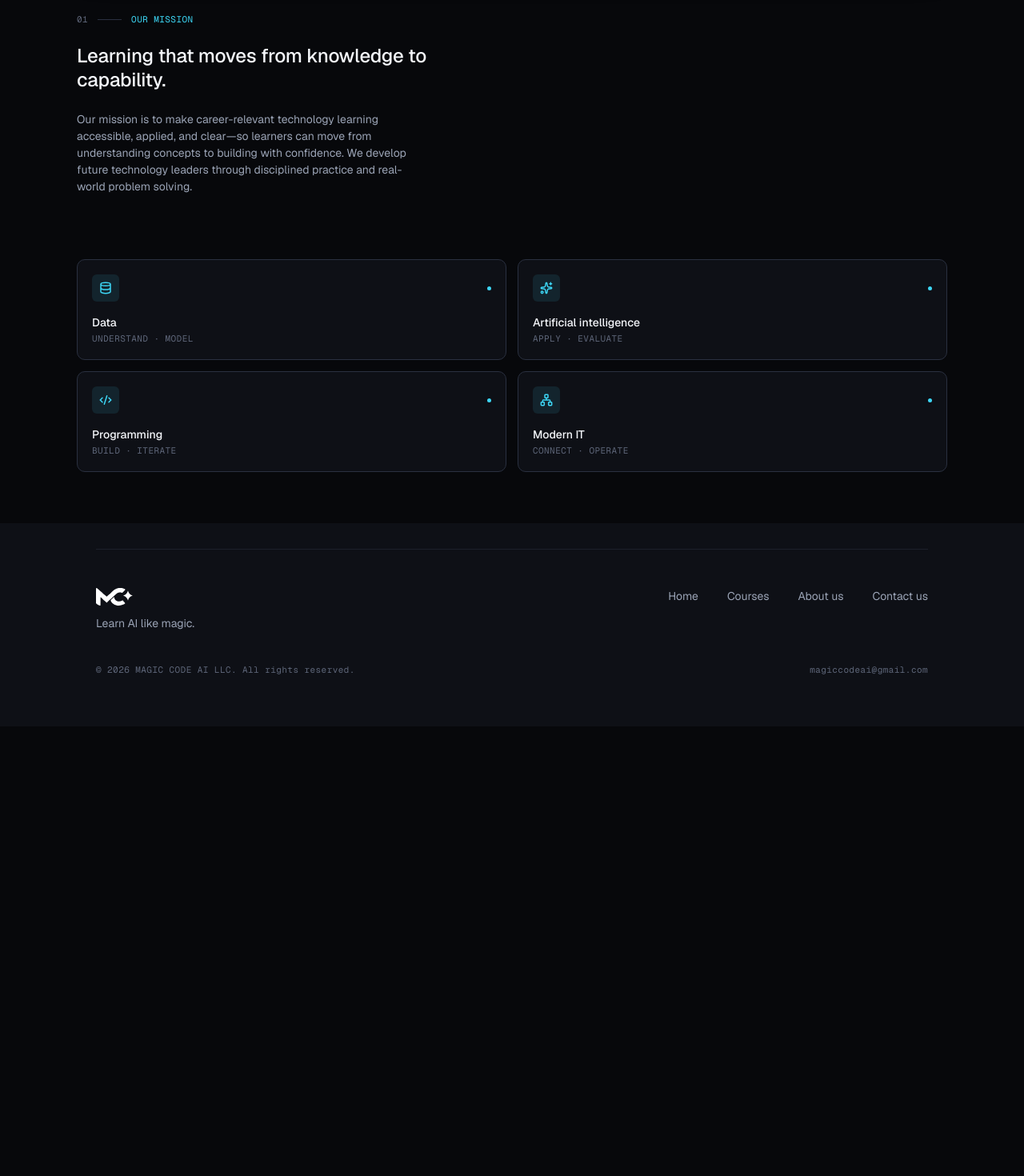
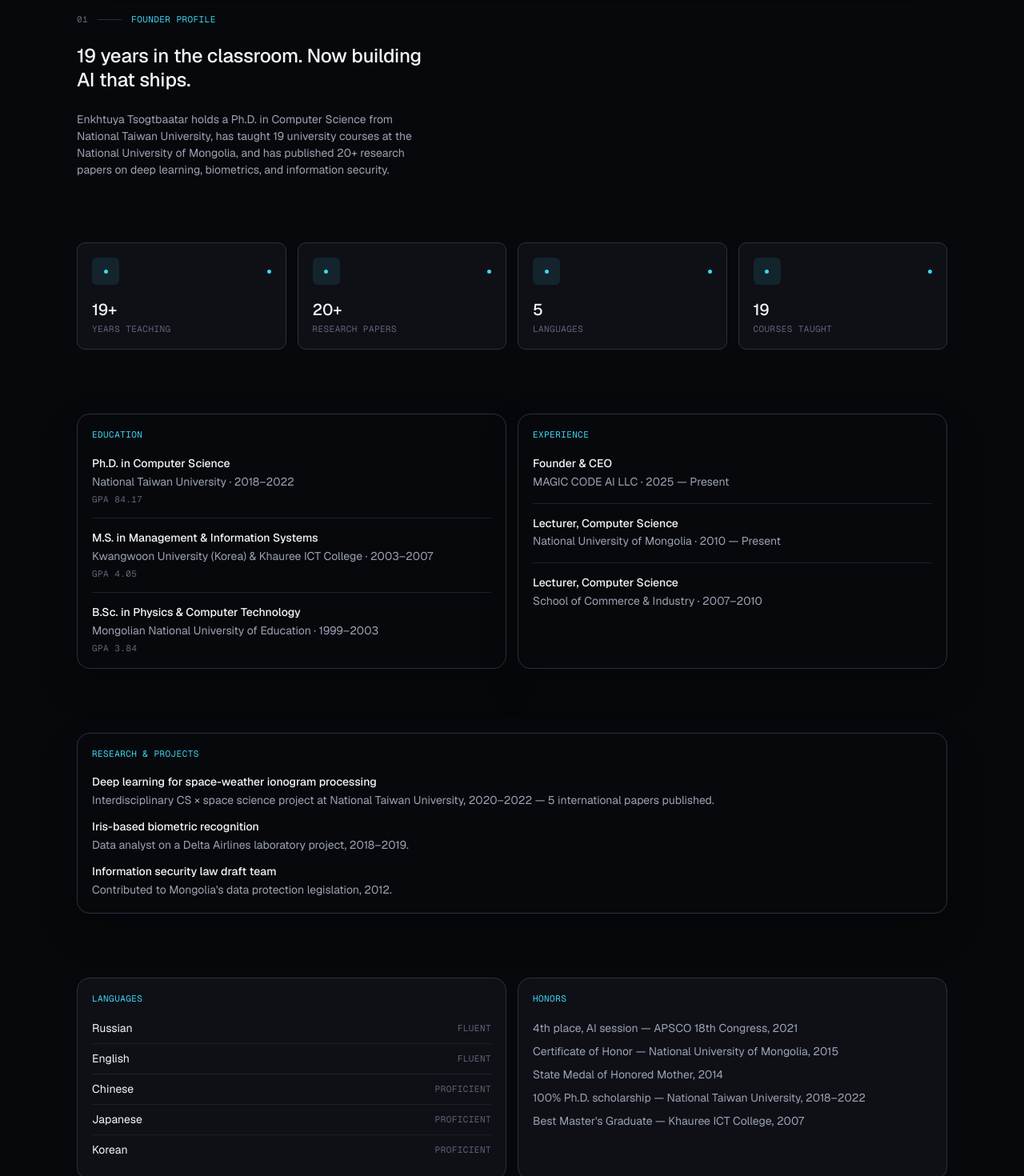
Before and after one commit to Surneke/Magic-ai, a Next.js app: page /about-us in a window 1280 px wide. Shown: the part 800-2270 px from the top of the page at 80% size. Before the commit the page ends 1708 px from the top, so only its background shows below. Built offline with nearby package versions, Linux system fonts and the light colour scheme.

Commit message:
test - fix: About Us -> Page, CV details added

```diff
--- a/app/about-us/page.tsx
+++ b/app/about-us/page.tsx
@@ -7,7 +7,7 @@ import { Icon, sectionX } from "../_components/ui"
 export const metadata: Metadata = {
   title: "About us — MAGIC CODE AI",
   description:
-    "MAGIC CODE AI is an education and technology organization helping learners build practical skills in data, AI, programming, and modern IT."
+    "MAGIC CODE AI is led by Enkhtuya Tsogtbaatar, Ph.D. (National Taiwan University), a computer science lecturer with 19+ years of teaching experience at the National University of Mongolia and 20+ published research papers in deep learning, biometrics, and information security."
 }
 
 const disciplines = [
@@ -88,6 +88,198 @@ export default function AboutUs() {
             <div className='flex items-center gap-3'>
               <span className='text-caption text-ink-3'>01</span>
               <div className='h-px w-[30px] bg-line-strong' />
+              <span className='text-caption text-cyan'>FOUNDER PROFILE</span>
+            </div>
+            <h2 className='text-h3 text-ink'>
+              19 years in the classroom. Now building AI that ships.
+            </h2>
+            <p className='text-body-s text-ink-2'>
+              Enkhtuya Tsogtbaatar holds a Ph.D. in Computer Science from
+              National Taiwan University, has taught 19 university courses at
+              the National University of Mongolia, and has published 20+
+              research papers on deep learning, biometrics, and information
+              security.
+            </p>
+          </div>
+
+          <ul className='grid gap-3.5 sm:grid-cols-2 lg:grid-cols-4'>
+            {[
+              { value: "19+", label: "YEARS TEACHING" },
+              { value: "20+", label: "RESEARCH PAPERS" },
+              { value: "5", label: "LANGUAGES" },
+              { value: "19", label: "COURSES TAUGHT" }
+            ].map(stat => (
+              <li
+                key={stat.label}
+                className='flex min-h-[126px] flex-col justify-between gap-[18px] rounded-[10px] border border-line-strong bg-surface p-[18px]'
+              >
+                <div className='flex items-center justify-between'>
+                  <div className='flex size-[34px] items-center justify-center rounded-md bg-cyan/10'>
+                    <Icon name='status-dot' width={5} />
+                  </div>
+                  <Icon name='status-dot' width={5} />
+                </div>
+                <div className='flex flex-col gap-1'>
+                  <span className='text-h4 text-ink'>{stat.value}</span>
+                  <span className='text-caption text-ink-3'>{stat.label}</span>
+                </div>
+              </li>
+            ))}
+          </ul>
+
+          <div className='grid gap-3.5 md:grid-cols-2'>
+            <div className='flex flex-col gap-5 rounded-2xl border border-line-strong bg-canvas p-[18px] shadow-[0_20px_48px_rgba(0,0,0,0.24)]'>
+              <span className='text-caption text-cyan'>EDUCATION</span>
+              <ul className='flex flex-col gap-4'>
+                <li className='flex flex-col gap-1 border-b border-line pb-4'>
+                  <span className='text-label-m text-ink'>
+                    Ph.D. in Computer Science
+                  </span>
+                  <span className='text-body-s text-ink-2'>
+                    National Taiwan University · 2018–2022
+                  </span>
+                  <span className='text-caption text-ink-3'>GPA 84.17</span>
+                </li>
+                <li className='flex flex-col gap-1 border-b border-line pb-4'>
+                  <span className='text-label-m text-ink'>
+                    M.S. in Management &amp; Information Systems
+                  </span>
+                  <span className='text-body-s text-ink-2'>
+                    Kwangwoon University (Korea) &amp; Khauree ICT College ·
+                    2003–2007
+                  </span>
+                  <span className='text-caption text-ink-3'>GPA 4.05</span>
+                </li>
+                <li className='flex flex-col gap-1'>
+                  <span className='text-label-m text-ink'>
+                    B.Sc. in Physics &amp; Computer Technology
+                  </span>
+                  <span className='text-body-s text-ink-2'>
+                    Mongolian National University of Education · 1999–2003
+                  </span>
+                  <span className='text-caption text-ink-3'>GPA 3.84</span>
+                </li>
+              </ul>
+            </div>
+
+            <div className='flex flex-col gap-5 rounded-2xl border border-line-strong bg-canvas p-[18px] shadow-[0_20px_48px_rgba(0,0,0,0.24)]'>
+              <span className='text-caption text-cyan'>EXPERIENCE</span>
+              <ul className='flex flex-col gap-4'>
+                <li className='flex flex-col gap-1 border-b border-line pb-4'>
+                  <span className='text-label-m text-ink'>
+                    Founder &amp; CEO
+                  </span>
+                  <span className='text-body-s text-ink-2'>
+                    MAGIC CODE AI LLC · 2025 — Present
+                  </span>
+                </li>
+                <li className='flex flex-col gap-1 border-b border-line pb-4'>
+                  <span className='text-label-m text-ink'>
+                    Lecturer, Computer Science
+                  </span>
+                  <span className='text-body-s text-ink-2'>
+                    National University of Mongolia · 2010 — Present
+                  </span>
+                </li>
+                <li className='flex flex-col gap-1'>
+                  <span className='text-label-m text-ink'>
+                    Lecturer, Computer Science
+                  </span>
+                  <span className='text-body-s text-ink-2'>
+                    School of Commerce &amp; Industry · 2007–2010
+                  </span>
+                </li>
+              </ul>
+            </div>
+          </div>
+
+          <div className='flex flex-col gap-5 rounded-2xl border border-line-strong bg-canvas p-[18px] shadow-[0_20px_48px_rgba(0,0,0,0.24)]'>
+            <span className='text-caption text-cyan'>
+              RESEARCH &amp; PROJECTS
+            </span>
+            <ul className='flex flex-col gap-3.5'>
+              <li className='flex flex-col gap-1'>
+                <span className='text-label-m text-ink'>
+                  Deep learning for space-weather ionogram processing
+                </span>
+                <span className='text-body-s text-ink-2'>
+                  Interdisciplinary CS × space science project at National
+                  Taiwan University, 2020–2022 — 5 international papers
+                  published.
+                </span>
+              </li>
+              <li className='flex flex-col gap-1'>
+                <span className='text-label-m text-ink'>
+                  Iris-based biometric recognition
+                </span>
+                <span className='text-body-s text-ink-2'>
+                  Data analyst on a Delta Airlines laboratory project,
+                  2018–2019.
+                </span>
+              </li>
+              <li className='flex flex-col gap-1'>
+                <span className='text-label-m text-ink'>
+                  Information security law draft team
+                </span>
+                <span className='text-body-s text-ink-2'>
+                  Contributed to Mongolia&apos;s data protection legislation,
+                  2012.
+                </span>
+              </li>
+            </ul>
+          </div>
+
+          <div className='grid gap-3.5 sm:grid-cols-2'>
+            <div className='flex flex-col gap-5 rounded-2xl border border-line-strong bg-surface p-[18px]'>
+              <span className='text-caption text-cyan'>LANGUAGES</span>
+              <ul className='flex flex-col gap-2'>
+                {[
+                  { name: "Russian", level: "FLUENT" },
+                  { name: "English", level: "FLUENT" },
+                  { name: "Chinese", level: "PROFICIENT" },
+                  { name: "Japanese", level: "PROFICIENT" },
+                  { name: "Korean", level: "PROFICIENT" }
+                ].map(lang => (
+                  <li
+                    key={lang.name}
+                    className='flex items-center justify-between border-b border-line pb-2 last:border-0'
+                  >
+                    <span className='text-body-s text-ink'>{lang.name}</span>
+                    <span className='text-caption text-ink-3'>
+                      {lang.level}
+                    </span>
+                  </li>
+                ))}
+              </ul>
+            </div>
+
+            <div className='flex flex-col gap-5 rounded-2xl border border-line-strong bg-surface p-[18px]'>
+              <span className='text-caption text-cyan'>HONORS</span>
+              <ul className='flex flex-col gap-2'>
+                <li className='text-body-s text-ink-2'>
+                  4th place, AI session — APSCO 18th Congress, 2021
+                </li>
+                <li className='text-body-s text-ink-2'>
+                  Certificate of Honor — National University of Mongolia, 2015
+                </li>
+                <li className='text-body-s text-ink-2'>
+                  State Medal of Honored Mother, 2014
+                </li>
+                <li className='text-body-s text-ink-2'>
+                  100% Ph.D. scholarship — National Taiwan University,
+                  2018–2022
+                </li>
+                <li className='text-body-s text-ink-2'>
+                  Best Master&apos;s Graduate — Khauree ICT College, 2007
+                </li>
+              </ul>
+            </div>
+          </div>
+
+          <div className='flex max-w-[440px] flex-col gap-6'>
+            <div className='flex items-center gap-3'>
+              <span className='text-caption text-ink-3'>02</span>
+              <div className='h-px w-[30px] bg-line-strong' />
               <span className='text-caption text-cyan'>OUR MISSION</span>
             </div>
             <h2 className='text-h3 text-ink'>
```
